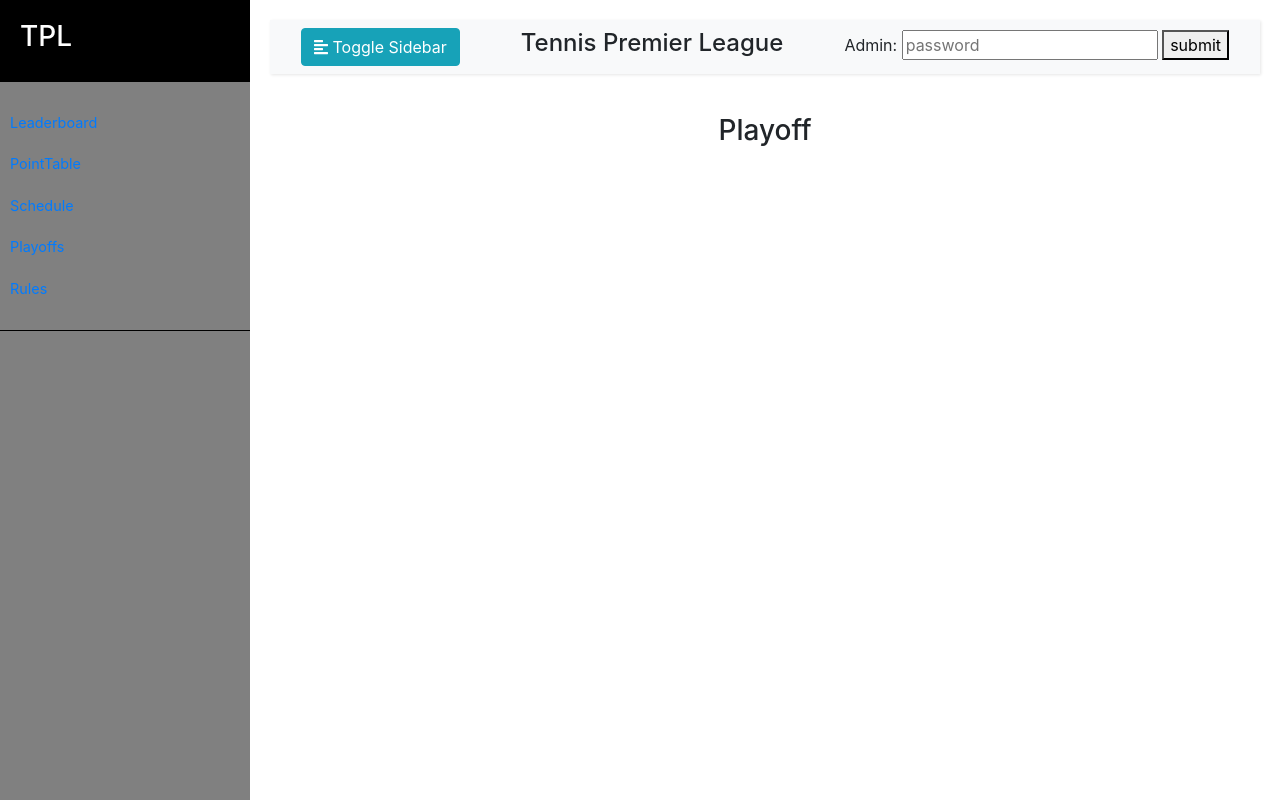
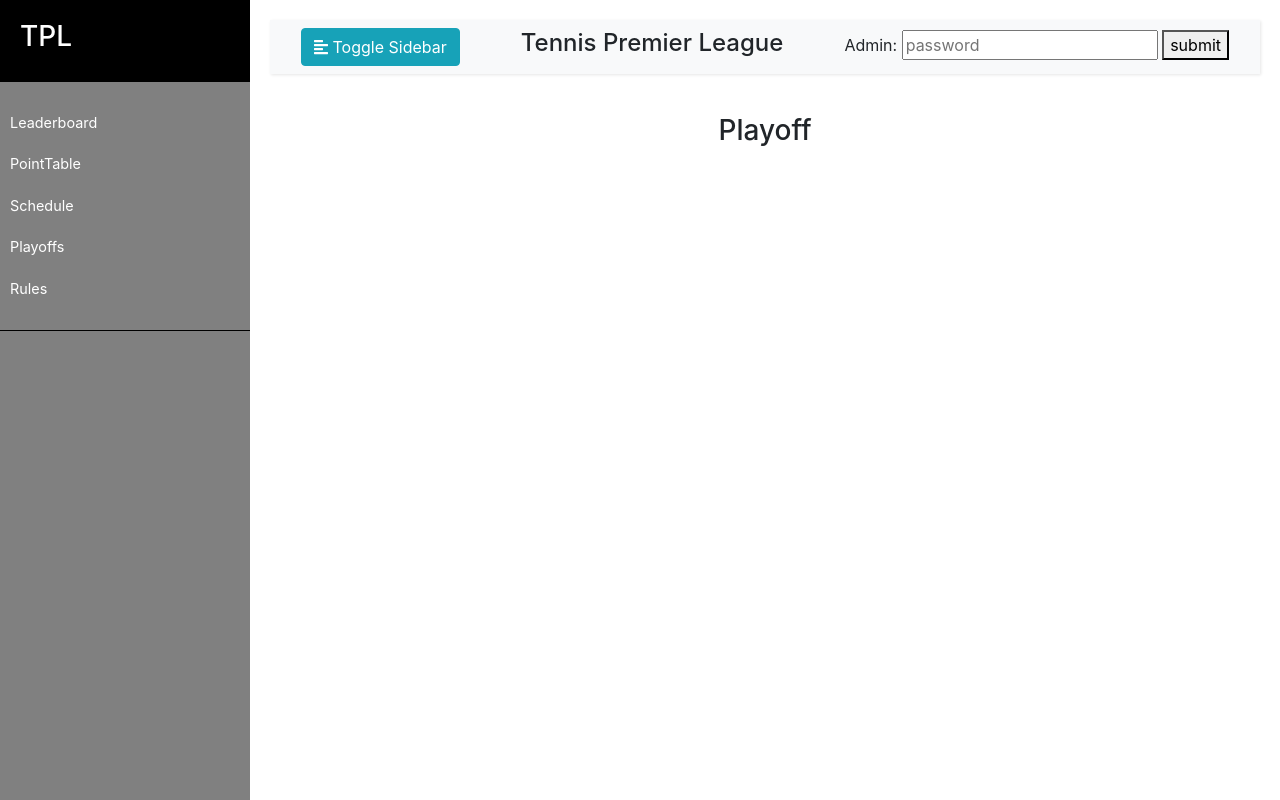
Before and after one commit to HarshaNyshadham/TPL, a Flask app: page /playoffs in a window 1280 px wide. Run offline with Flask 2, Linux system fonts and the light colour scheme; some libraries are stand-ins or nearby versions.

Commit message:
Update template.css

```diff
--- a/static/css/template.css
+++ b/static/css/template.css
@@ -87,6 +87,7 @@ a:focus {
     padding: 10px;
     font-size: .9em;
     display: block;
+    color: WHITE;
 }
 
 #sidebar ul li a:hover {
```
